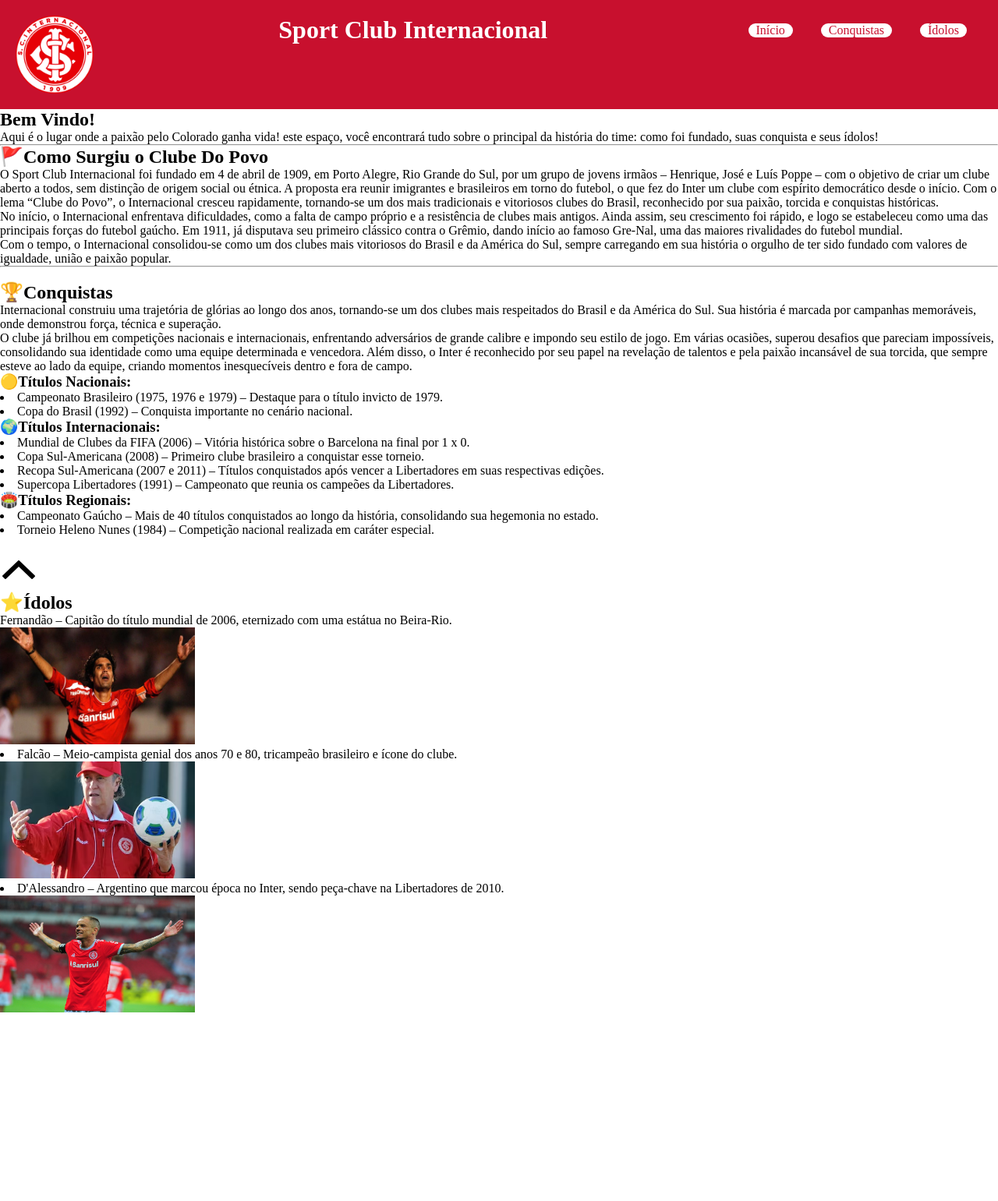
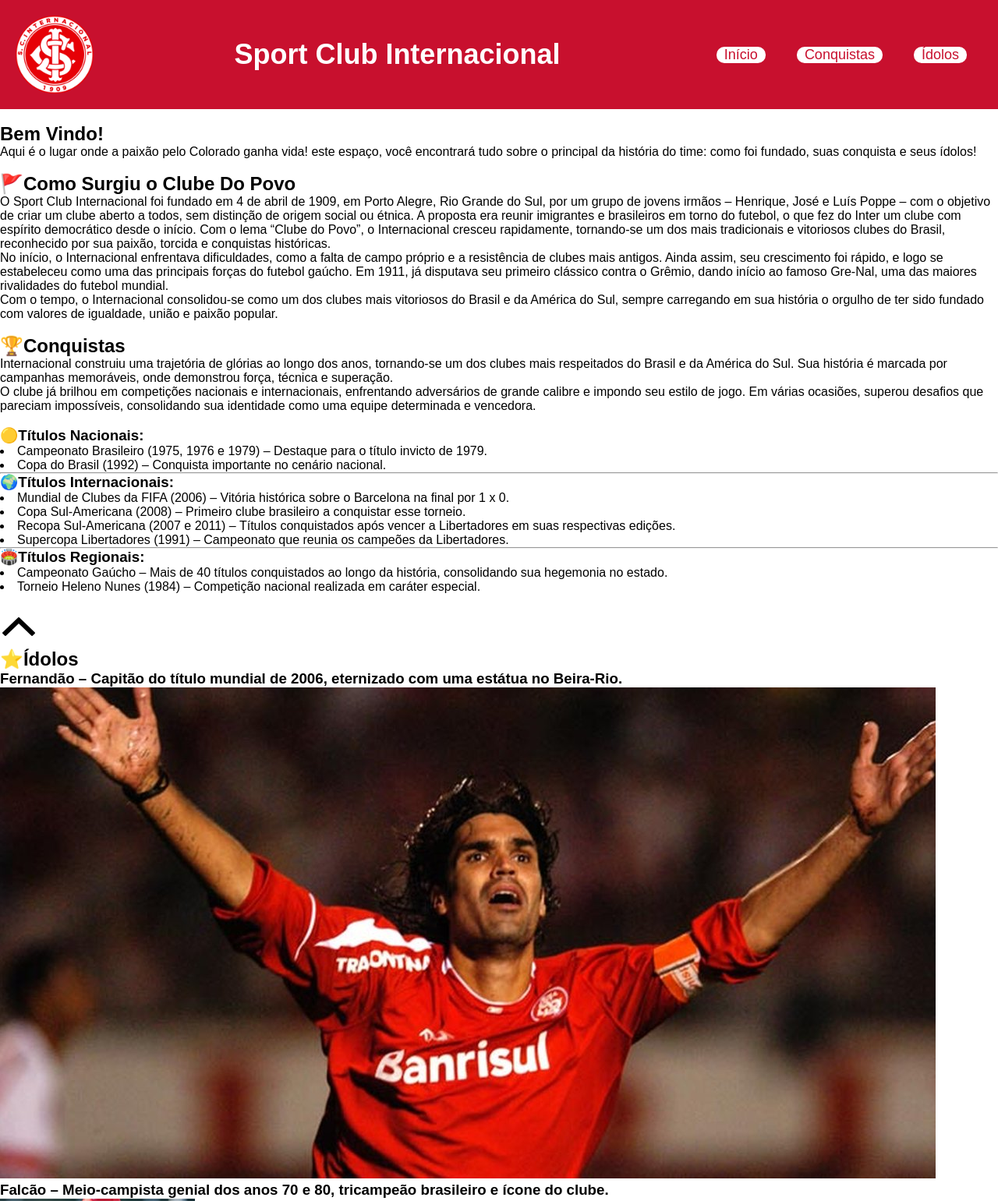
Before and after one commit to davi2989/Site-do-Inter, a plain HTML site: page index.html in a window 1280 px wide. Shown: the top 1541 px of the page at 78% size. Before the commit the page ends 1303 px from the top, so only its background shows below. Drawn offline with Linux system fonts and the light colour scheme.

Commit message:
Add files via upload

```diff
--- a/index.html
+++ b/index.html
@@ -22,88 +22,101 @@
             </ul>
         </nav>
     </header>
+    <section id="banner" class="card">
         <main>
-        <section id="banner">
+            <div class="card">
+                <br>
                 <h1>Bem Vindo!</h1>
-            <p>Aqui é o lugar onde a paixão pelo Colorado ganha vida! este espaço, você encontrará tudo sobre o
+                <p>Aqui é o lugar onde a paixão pelo Colorado ganha vida! este espaço, você encontrará tudo
+                    sobre o
                     principal da história
                     do time: como foi fundado, suas conquista e seus ídolos!</p>
+            </div>
     </section>
-        <hr>
-        <section id="fundacao">
+    <section id="fundacao" class="card">
+        <br>
         <h2>🚩Como Surgiu o Clube Do Povo</h2>
         <p>O Sport Club Internacional foi fundado em 4 de abril de 1909, em Porto Alegre, Rio Grande do Sul,
-                por um grupo de jovens irmãos – Henrique, José e Luís Poppe – com o objetivo de criar um clube aberto a
+            por um grupo de jovens irmãos – Henrique, José e Luís Poppe – com o objetivo de criar um clube
+            aberto a
             todos,
             sem distinção de origem social ou étnica. A proposta era reunir imigrantes e brasileiros em torno do
             futebol,
             o que fez do Inter um clube com espírito democrático desde o início. Com o lema “Clube do Povo”, o
             Internacional
-                cresceu rapidamente, tornando-se um dos mais tradicionais e vitoriosos clubes do Brasil, reconhecido por
+            cresceu rapidamente, tornando-se um dos mais tradicionais e vitoriosos clubes do Brasil, reconhecido
+            por
             sua paixão,
             torcida e conquistas históricas. </p>
 
         <p>No início, o Internacional enfrentava dificuldades, como a falta de campo próprio e a resistência de
             clubes mais antigos. Ainda assim, seu crescimento foi rápido, e logo se estabeleceu como uma das
-                principais forças do futebol gaúcho. Em 1911, já disputava seu primeiro clássico contra o Grêmio, dando
+            principais forças do futebol gaúcho. Em 1911, já disputava seu primeiro clássico contra o Grêmio,
+            dando
             início ao famoso Gre-Nal, uma das maiores rivalidades do futebol mundial.</p>
-            <p>Com o tempo, o Internacional consolidou-se como um dos clubes mais vitoriosos do Brasil e da América do
-                Sul, sempre carregando em sua história o orgulho de ter sido fundado com valores de igualdade, união e
+        <p>Com o tempo, o Internacional consolidou-se como um dos clubes mais vitoriosos do Brasil e da América
+            do
+            Sul, sempre carregando em sua história o orgulho de ter sido fundado com valores de igualdade, união
+            e
             paixão popular.</p>
+        </div>
+        </main>
     </section>
-        <hr>
+    </section>
     <br>
-        <section id="conquistas">
+    <section id="conquistas" class="card">
         <h2>🏆Conquistas</h2>
         <p>Internacional construiu uma trajetória de glórias ao longo dos anos, tornando-se um dos clubes mais
             respeitados do Brasil e da América do Sul. Sua história é marcada por campanhas memoráveis, onde
             demonstrou força, técnica e superação.
-            <p> O clube já brilhou em competições nacionais e internacionais, enfrentando adversários de grande calibre
+        <p> O clube já brilhou em competições nacionais e internacionais, enfrentando adversários de grande
+            calibre
             e impondo seu estilo de jogo. Em várias ocasiões, superou desafios que pareciam impossíveis,
-                consolidando sua identidade como uma equipe determinada e vencedora. Além disso, o Inter é reconhecido
-                por seu papel na revelação de talentos e pela paixão incansável de sua torcida, que sempre esteve ao
-                lado da equipe, criando momentos inesquecíveis dentro e fora de campo.</p>
-
+            consolidando sua identidade como uma equipe determinada e vencedora.</p>
+        <br>
         <h3>🟡Títulos Nacionais:</h3>
         <li>Campeonato Brasileiro (1975, 1976 e 1979) – Destaque para o título invicto de 1979.</li>
         <li> Copa do Brasil (1992) – Conquista importante no cenário nacional.</li>
-
+        <hr>
         <h3>🌍Títulos Internacionais: </h3>
         <li>Mundial de Clubes da FIFA (2006) – Vitória histórica sobre o Barcelona na final por 1 x 0.</li>
         <li>Copa Sul-Americana (2008) – Primeiro clube brasileiro a conquistar esse torneio.</li>
-            <li>Recopa Sul-Americana (2007 e 2011) – Títulos conquistados após vencer a Libertadores em suas respectivas
+        <li>Recopa Sul-Americana (2007 e 2011) – Títulos conquistados após vencer a Libertadores em suas
+            respectivas
             edições.</li>
         <li>Supercopa Libertadores (1991) – Campeonato que reunia os campeões da Libertadores.</li>
-
+        <hr>
         <h3>🏟️Títulos Regionais:</h3>
-            <li>Campeonato Gaúcho – Mais de 40 títulos conquistados ao longo da história, consolidando sua hegemonia no
+        <li>Campeonato Gaúcho – Mais de 40 títulos conquistados ao longo da história, consolidando sua hegemonia
+            no
             estado.</li>
         <li>Torneio Heleno Nunes (1984) – Competição nacional realizada em caráter especial.</li>
+        </div>
+
     </section>
     <br>
     <a href="#cabecalho"><img src="./assets/img/up.png" alt="subir"></a>
-        <section id="idolos">
+    <section id="idolos" class="card">
         <h2>⭐Ídolos</h2>
-            <div class="gal">
-                <div class="fotos">
-                    <p>Fernandão – Capitão do título mundial de 2006, eternizado com uma estátua no Beira-Rio.</p>
-                    <img src="./assets/img/fernandão.jpg" width="250px" height="150px" alt="Imagem de fernandão">
+        <div class="galeria">
+            <div class="foto">
+            <h3>Fernandão – Capitão do título mundial de 2006, eternizado com uma estátua no Beira-Rio.</h3>
+            <img src="./assets/img/Fernandão.jpg" alt="">
             </div>
-
-                <div class="fotos">
-                    <li>Falcão – Meio-campista genial dos anos 70 e 80, tricampeão brasileiro e ícone do clube.</li>
+            <div class="foto">
+                <h3>Falcão – Meio-campista genial dos anos 70 e 80, tricampeão brasileiro e ícone do clube.</h3>
                 <img src="./assets/img/falcao.avif" width="250px" height="150px" alt="Imagem de Paulo Falcão">
             </div>
-
-                <div class="fotos">
-                    <li>D'Alessandro – Argentino que marcou época no Inter, sendo peça-chave na Libertadores de 2010.</li>
+            <div class="foto">
+                <h3>D'Alessandro – Argentino que marcou época no Inter, sendo peça-chave na Libertadores de 2010.</h3>
                 <img src="./assets/img/dalessandro.webp" width="250px" height="150px" alt="">
-
-
             </div>
         </div>
     </section>
     </main>
+    <footer>
+        <p>&copy; 2025 Sport Club Internacional. Todos os direitos reservados.</p>
+    </footer>
 </body>
 
 </html>
--- a/styles.css
+++ b/styles.css
@@ -1,9 +1,13 @@
-*{
+* {
     margin: 0;
     padding: 0;
     box-sizing: border-box;
 }
-
+body {
+    font-family: Arial, sans-serif;
+    background-color: #ffffff;
+    color: #000000;
+}
 
 
 #cabecalho {
@@ -12,39 +16,43 @@
     padding: 20px;
     display: flex;
     justify-content: space-between;
+    align-items: center;
+    font-size: 18px;
 }
-
 nav ul {
     list-style-type: none;
     display: flex;
-    gap: 1rem;
+    gap: 20px;
     text-decoration: none;
     padding: 10px;
 }
-nav ul li{
+
+nav ul li {
     display: inline;
     background-color: white;
     border-radius: 10px;
     margin: 0 10px;
 }
-nav ul li a{
+
+nav ul li a {
     color: #c8102e;
     text-decoration: none;
     padding: 10px;
+    transition: 0.3s ease-in-out;
 }
-nav ul li a:hover{
+
+nav ul li a:hover {
     text-decoration: none;
+    border-radius: 10px;
     background-color: rgb(197, 113, 113);
     border-color: rgb(197, 113, 113);
-    border-radius: 10px;
+     transform: scale(1.4);
+
 }
-#idolos{
+
+#idolos {
     display: flex;
     flex-wrap: wrap;
     justify-content: space-around;
     flex-direction: column;
 }
-@media screen and(max-width: 768px){
-    header, main, footer{
-        padding: 1rem 2%;
-    }}
```
Lines whose indentation alone changed are shown as unchanged.
